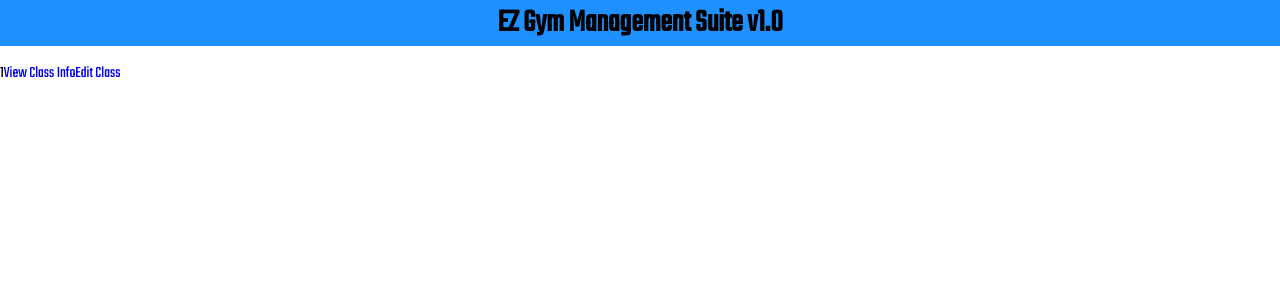
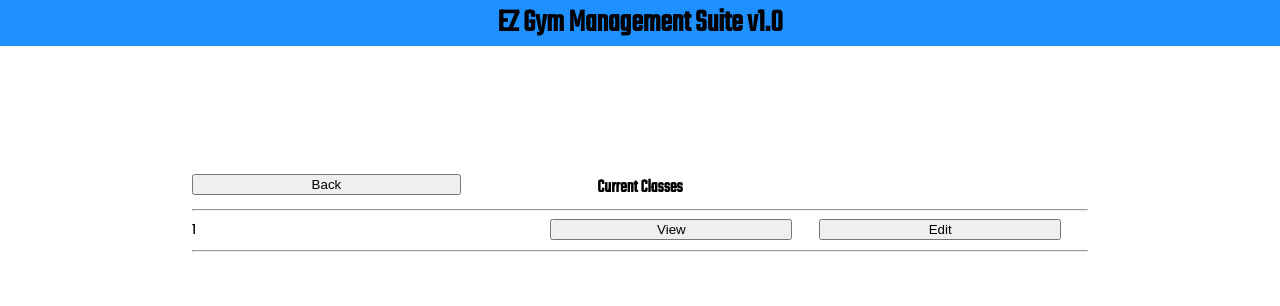
Before and after one commit to davidmacarabrown/gym_management_app, a Flask app: page /classes in a window 1280 px wide. Shown: the top 306 px of the page. Run offline with Flask 2, Linux system fonts and the light colour scheme; a database or web service that is not in the repository returns one stand-in record (values such as "Sample title"); some libraries are stand-ins or nearby versions.

Commit message:
working on edit class page

```diff
--- a/static/style.css
+++ b/static/style.css
@@ -180,3 +180,37 @@ footer > p {
 .member-details {
     text-align: center;
 }
+
+/* EDIT MEMBER -------------------------------------------------------- */
+
+.edit-member {
+    display: flex;
+}
+
+/* VIEW CLASSES ---------------------------------------------------- */
+
+.class-list-grid {
+    display: grid;
+    grid-template-columns: 40% 30% 30%;
+    grid-template-areas:
+    "class-name view-class edit-class";
+}
+
+.class-name-grid-area {
+    grid-area: class-name;
+    margin: 0%;
+}
+
+.class-view-button-grid-area {
+    grid-area: view-class;
+    width:100%;
+}
+
+.class-edit-button-grid-area {
+    grid-area: edit-class;
+    width:100%;
+}
+
+.class-edit-page-button {
+    width: 90%;
+}
--- a/templates/gym_class/index.html
+++ b/templates/gym_class/index.html
@@ -1,9 +1,27 @@
 {% extends "base.html" %}
 
 {% block content %}
+<main>
+    <div class="child-head-container">
+        <form class=back-button-form action="/">
+            <button class="child-head-button" type="submit">Back</button>
+        </form>
+        <h3 class="child-h3">Current Classes</h3>
+        <div class="child-pad"></div>
+    </div>
+<hr>
 {% for class in all_classes %}
-<div>
-    <p>{{class.name}}<a href="/classes/{{class.id}}">View Class Info</a><a href="/classes/{{class.id}}/edit">Edit Class</a></p>
-</div>
+    <div class="class-list-grid">
+        <p class="class-name-grid-area">{{class.name}}</p>
+        <form class="class-view-button-grid-area" action="/classes/{{class.id}}" method="get">
+            <button class="class-edit-page-button" type="submit">View</button>
+        </form>
+        <form class="class-edit-button-grid-area" action="/classes/{{class.id}}/edit" method="get">
+            <button class="class-edit-page-button" type="submit">Edit</button>
+        </form>
+    </div>
+    <hr>
 {% endfor %}
+</main>
+
 {% endblock %}
```
Also changed, not shown: templates/gym_class/edit.html (+10 -2 lines), templates/members/edit.html (+4 -5 lines).
